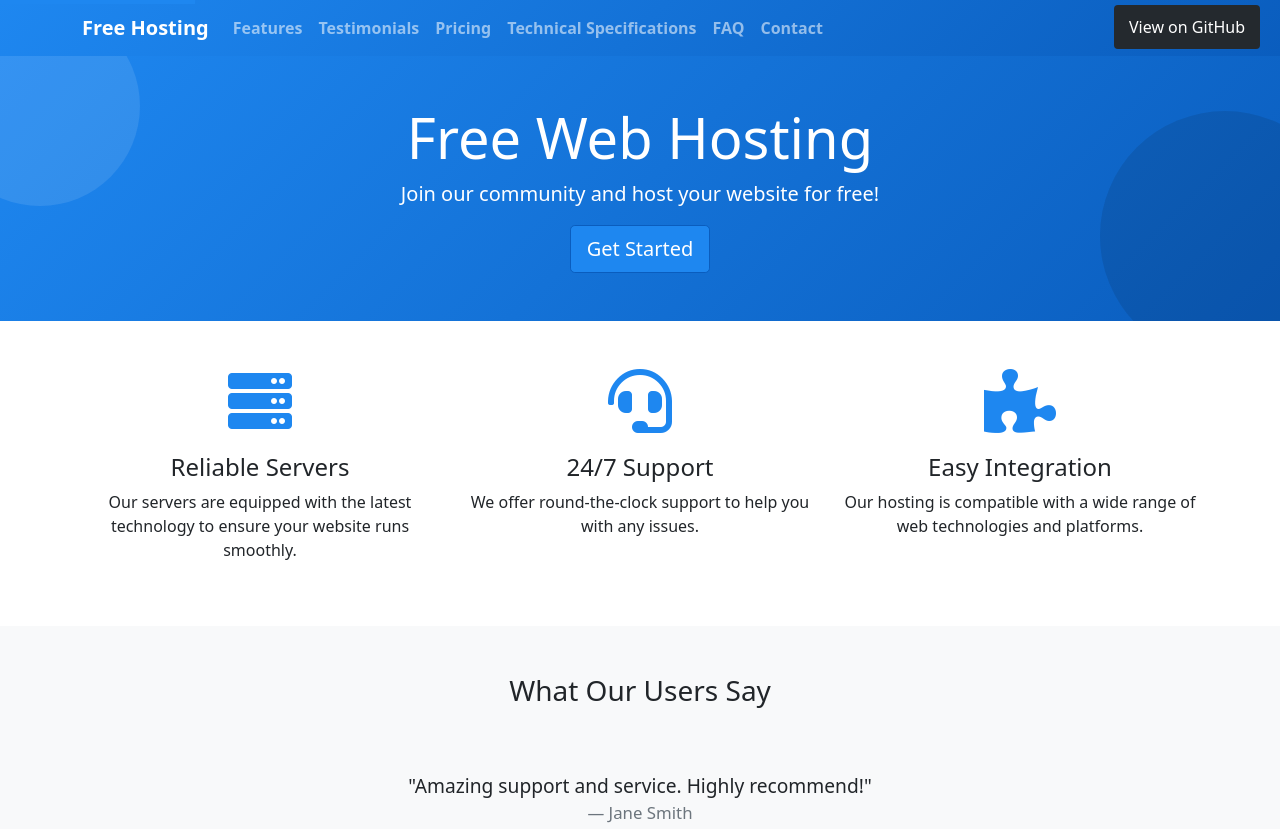
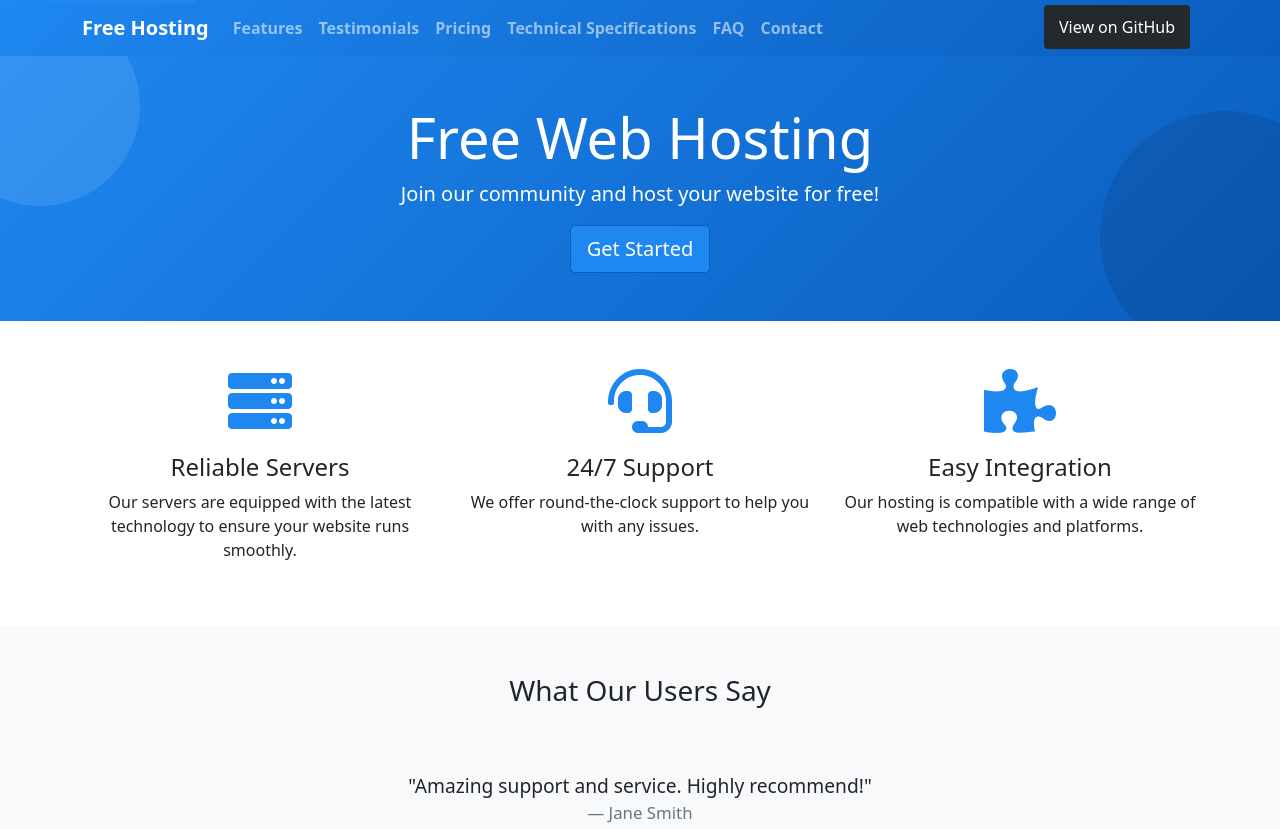
Before and after one commit to cstayyab/hosting-website-landing-page, a plain HTML site: page index.html in a window 1280 px wide. Shown: the top 829 px of the page. Drawn offline with nearby package versions, Linux system fonts and the light colour scheme.

Commit message:
🚑 Adjust Github button position

```diff
--- a/styles.css
+++ b/styles.css
@@ -9,7 +9,7 @@
 .github-btn {
     position: absolute;
     top: 5px;  /* Adjust as needed */
-    right: 20px;  /* Adjust as needed */
+    right: 90px;  /* Adjust as needed */
     background-color: #24292e; /* GitHub color */
     color: #fff;
     padding: 10px 15px;
```
